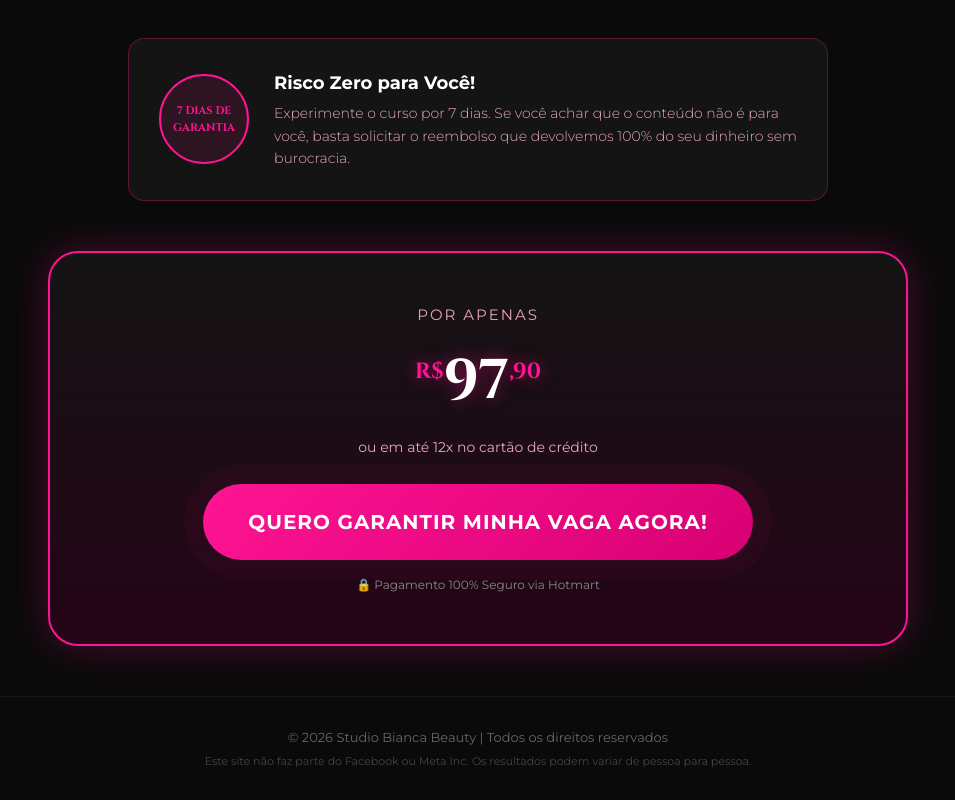
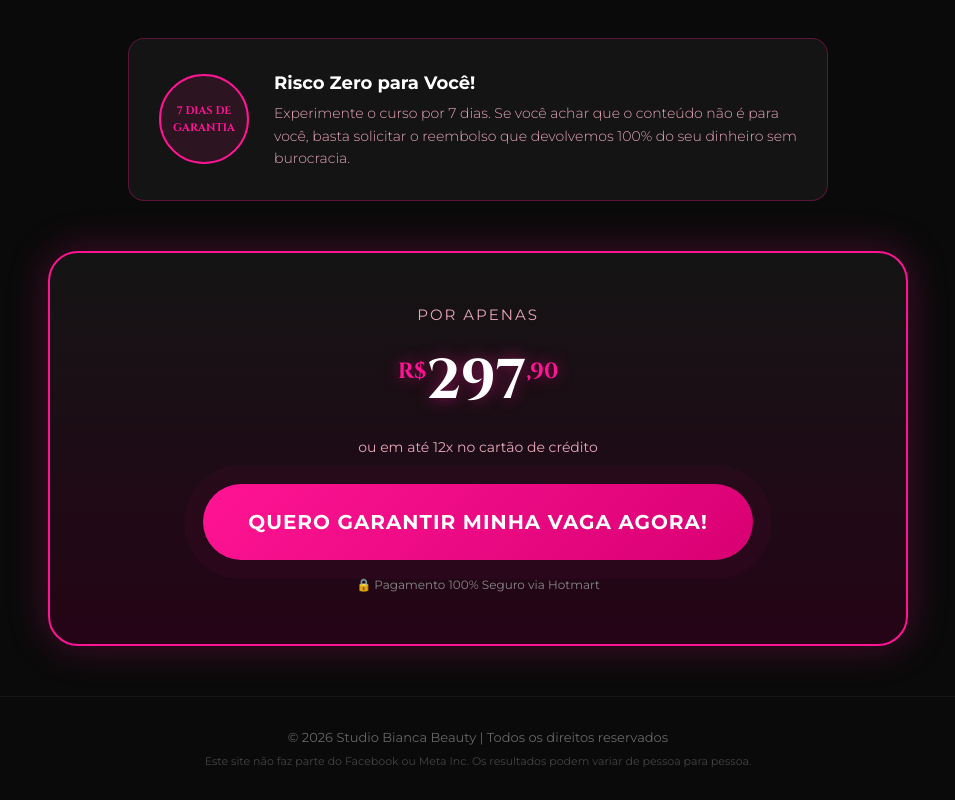
Before and after one commit to georgesantoscris0-bot/pagina-vendas-estetica, a plain HTML site: page index.html in a window 1280 px wide. Shown: the part 2629-3429 px from the top of the page, without its empty margins (162-1117 px from the left). Drawn offline with Linux system fonts and the light colour scheme; a web font is replaced by a local one.

Commit message:
Update index.html

```diff
--- a/index.html
+++ b/index.html
@@ -490,7 +490,7 @@
         <!-- Bloco de Preço & Oferta -->
         <div class="pricing-section">
             <div class="preco-por">Por Apenas</div>
-            <div class="valor-gigante"><span>R$</span>97<span>,90</span></div>
+            <div class="valor-gigante"><span>R$</span>297<span>,90</span></div>
             <p style="font-size: 14px; color: var(--rose-gold);">ou em até 12x no cartão de crédito</p>
 
             <!-- COLE O SEU LINK DE CHECKOUT DA HOTMART NO HREF ABAIXO -->
```
